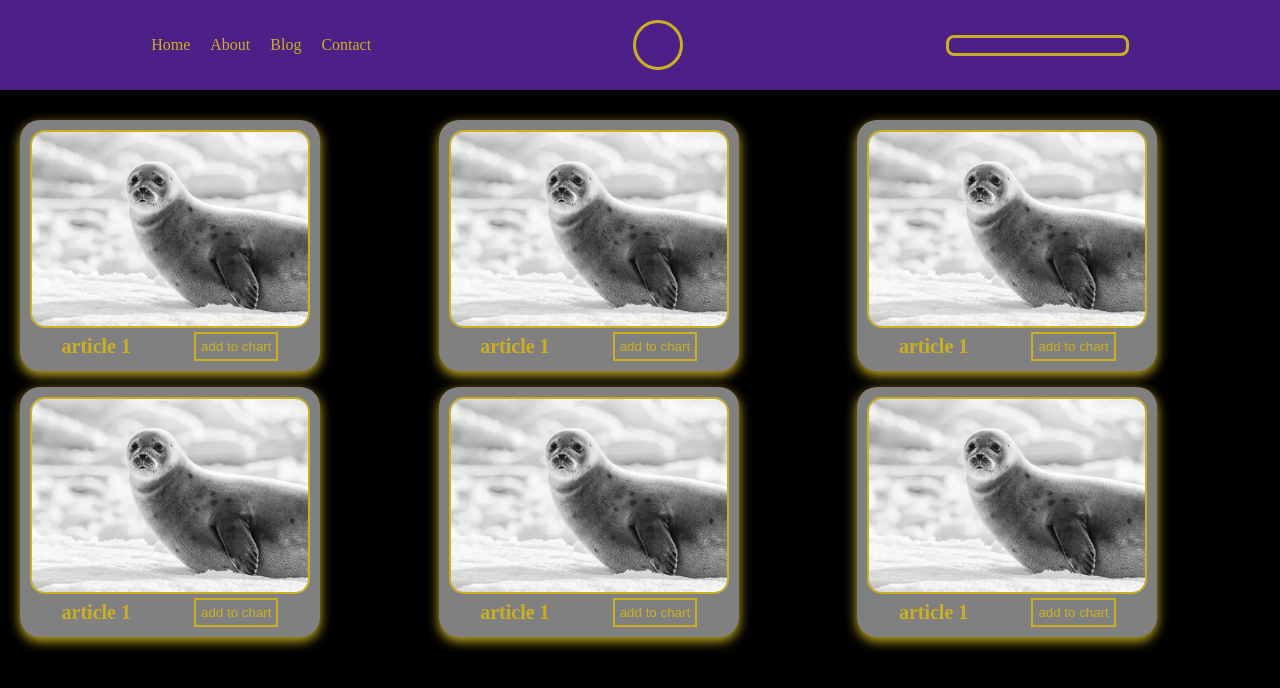
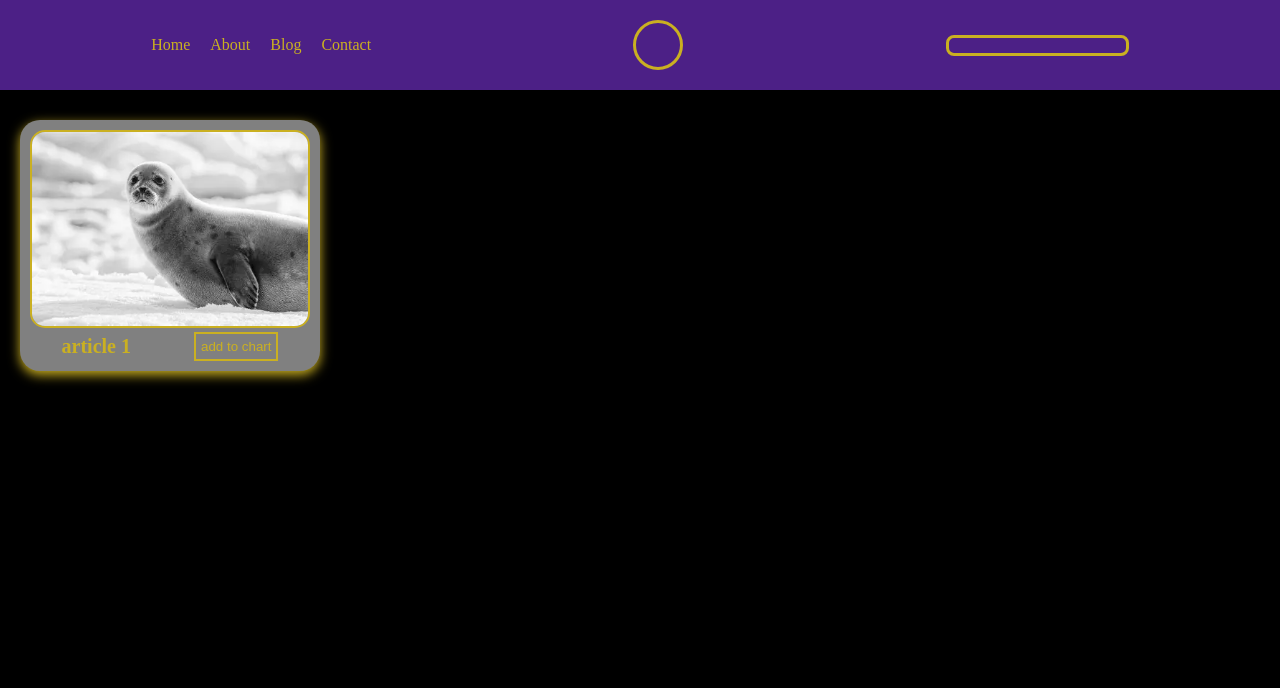
Before and after one commit to Oussecg/fo9ma.com, a plain HTML site: page index.html in a window 1280 px wide. Drawn offline with nearby package versions, Linux system fonts and the light colour scheme.

Commit message:
I add articles.json and import it to js !

```diff
--- /dev/null
+++ b/articles.json
@@ -0,0 +1,7 @@
+[
+  {
+    "name": "Oussema",
+    "age": "15",
+    "username": "Oussecg"
+  }
+]
--- a/index.html
+++ b/index.html
@@ -26,42 +26,7 @@
   <body>
     <form class="articles-container">
       <div class="article-container">
-        <img class="article-image" src="FO9MA.webp" alt="" />
-        <div class="article-data-container">
-          <label class="article-name">article 1</label>
-          <button class="add-cart" id="add-cart">add to chart</button>
-        </div>
-      </div>
-      <div class="article-container">
-        <img class="article-image" src="FO9MA.webp" alt="" />
-        <div class="article-data-container">
-          <label class="article-name">article 1</label>
-          <button class="add-cart" id="add-cart">add to chart</button>
-        </div>
-      </div>
-      <div class="article-container">
-        <img class="article-image" src="FO9MA.webp" alt="" />
-        <div class="article-data-container">
-          <label class="article-name">article 1</label>
-          <button class="add-cart" id="add-cart">add to chart</button>
-        </div>
-      </div>
-      <div class="article-container">
-        <img class="article-image" src="FO9MA.webp" alt="" />
-        <div class="article-data-container">
-          <label class="article-name">article 1</label>
-          <button class="add-cart" id="add-cart">add to chart</button>
-        </div>
-      </div>
-      <div class="article-container">
-        <img class="article-image" src="FO9MA.webp" alt="" />
-        <div class="article-data-container">
-          <label class="article-name">article 1</label>
-          <button class="add-cart" id="add-cart">add to chart</button>
-        </div>
-      </div>
-      <div class="article-container">
-        <img class="article-image" src="FO9MA.webp" alt="" />
+        <img class="article-image" src="assets/images/FO9MA.webp" />
         <div class="article-data-container">
           <label class="article-name">article 1</label>
           <button class="add-cart" id="add-cart">add to chart</button>
--- a/script.js
+++ b/script.js
@@ -1,9 +1,9 @@
 // import $ from "jquery";
-
 class Operators {
   constructor() {
     this.randomColor.bind(this);
     this.randomColor.bind(this);
+    this.readArticles.bind(this);
   }
 
   randomInt(min, max) {
@@ -21,10 +21,26 @@ class Operators {
 
   changeVariables() {
     setInterval(() => {
-      $('html').css("--font-color", this.randomColor());
+      $("html").css("--font-color", this.randomColor());
     }, 1000);
+  }
+
+  readArticles() {
+    $.ajax({
+      type: "GET",
+      url: "./articles.json",
+      dataType: "json",
+      cache: false,
+      success: (data) => {
+        console.log(data);
+      },
+      error: (jqXHR, textStatus, errorThrown) => {
+        console.error("Can't import articles.json:", textStatus, errorThrown);
+      },
+    });
   }
 }
 
-const operators = new Operators;
+const operators = new Operators();
 operators.changeVariables();
+operators.readArticles();
```
Also changed, not shown: assets/images/FO9MA.webp (renamed from FO9MA.webp), 1 other file.
